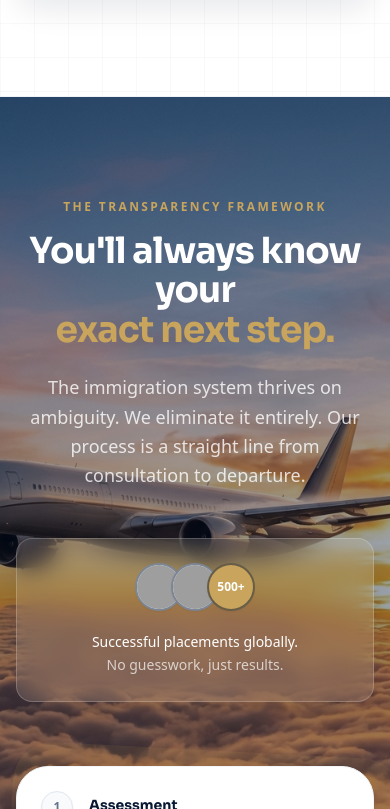
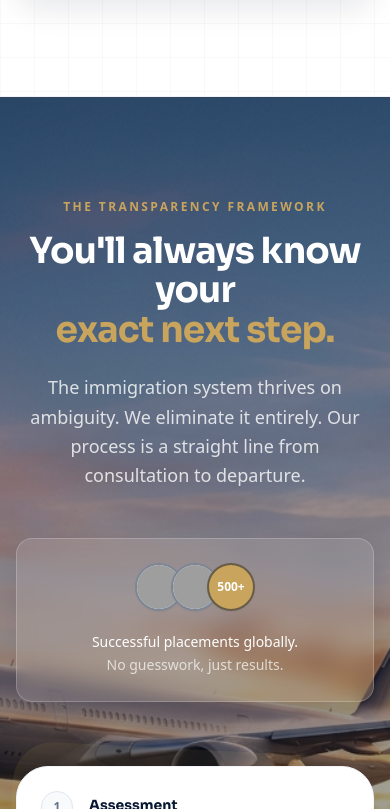
Before and after one commit to katalambano878/bbtravel, a Next.js app: page / in a window 390 px wide. Shown: the part 3355-4164 px from the top of the page. Built offline with nearby package versions, Linux system fonts and the light colour scheme; grey boxes are pictures that could not be loaded.

Commit message:
Fix mobile rendering issues with parallax backgrounds

```diff
--- a/src/components/home/CaseStudies.tsx
+++ b/src/components/home/CaseStudies.tsx
@@ -14,7 +14,7 @@ export function CaseStudies() {
     <Section className="relative border-y border-slate-200/50 py-24 overflow-hidden">
       {/* Background Image with Parallax */}
       <div
-        className="absolute inset-0 bg-[url('/images/page-hero/services.png')] bg-cover bg-center bg-fixed"
+        className="absolute inset-0 bg-[url('/images/page-hero/services.png')] bg-cover bg-center bg-scroll md:bg-fixed"
       />
       {/* 40% Dark Overlay */}
       <div className="absolute inset-0 bg-bb-navy/40" />
--- a/src/components/home/TransparencyTimeline.tsx
+++ b/src/components/home/TransparencyTimeline.tsx
@@ -21,7 +21,7 @@ export function TransparencyTimeline() {
     <Section className="relative border-y border-slate-200/50 overflow-hidden py-24">
       {/* Background Image with Parallax */}
       <div
-        className="absolute inset-0 bg-[url('/images/page-hero/about.png')] bg-cover bg-center bg-fixed"
+        className="absolute inset-0 bg-[url('/images/page-hero/about.png')] bg-cover bg-center bg-scroll md:bg-fixed"
       />
       {/* 40% Overlay */}
       <div className="absolute inset-0 bg-bb-navy/40" />
```
